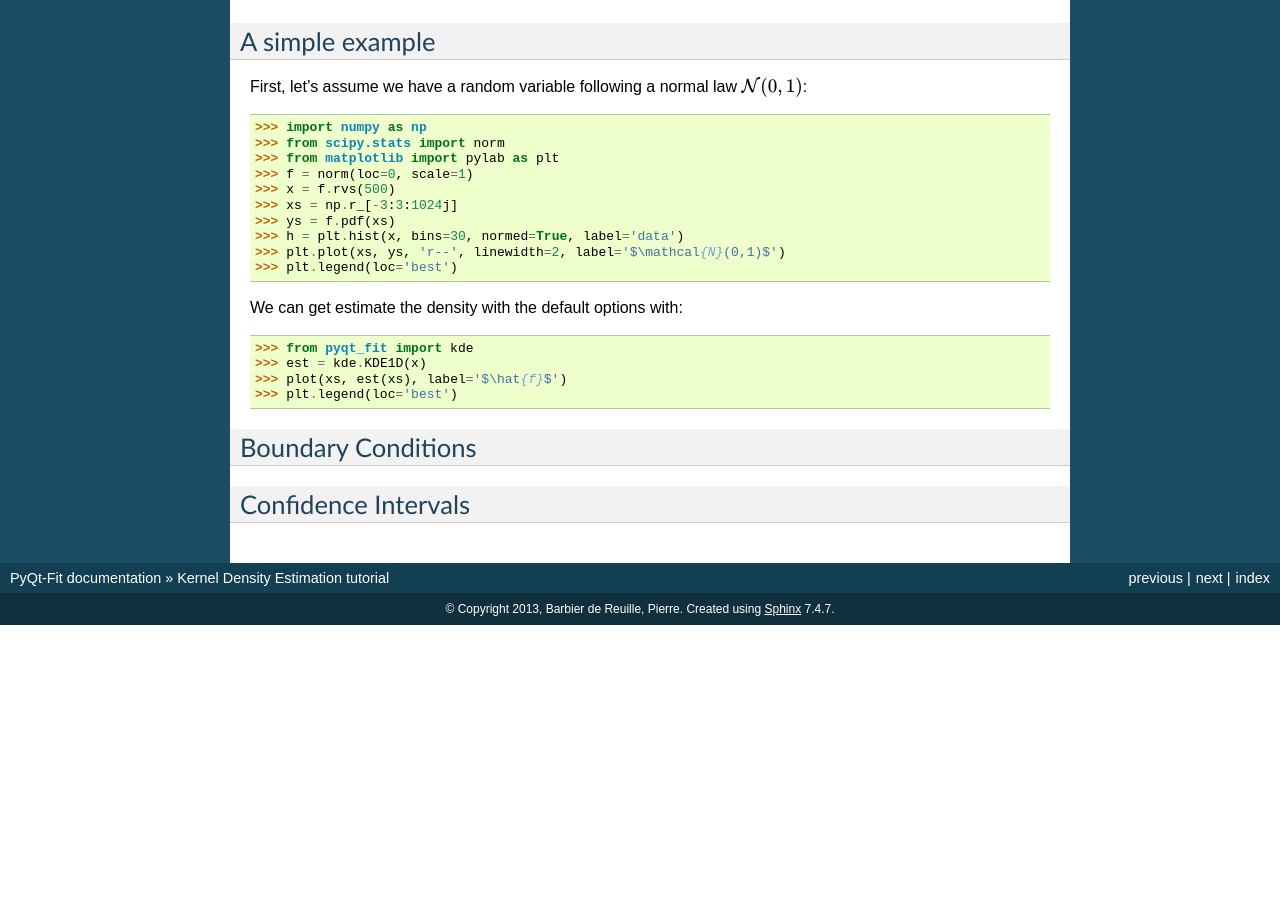
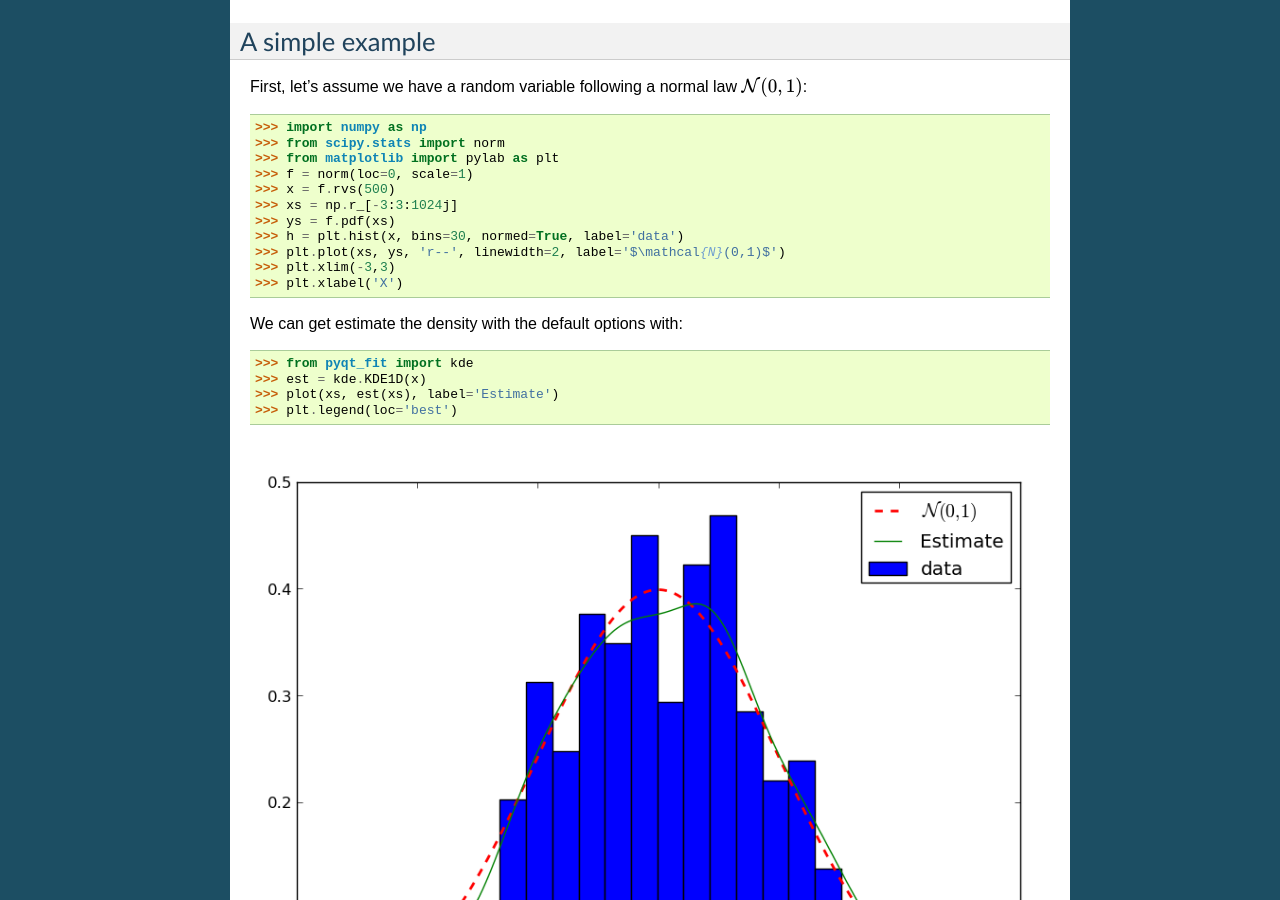
Before and after one commit to sergeyfarin/pyqt-fit, a Sphinx documentation site: the page built from docs/KDE_tut.rst, in a window 1280 px wide and 900 px high, scrolled down 542 px. Built offline with Sphinx 7.4.7, drawn with Linux system fonts in a browser that asks for light colours; formulas are drawn with MathJax 3; the version number could not be read and is left out; before the commit the page ends 1167 px from its top, so only the background shows below that.

Commit message:
Added image for introduction's result

```diff
--- a/docs/KDE_tut.rst
+++ b/docs/KDE_tut.rst
@@ -39,15 +39,18 @@ First, let's assume we have a random variable following a normal law :math:`\mat
   >>> ys = f.pdf(xs)
   >>> h = plt.hist(x, bins=30, normed=True, label='data')
   >>> plt.plot(xs, ys, 'r--', linewidth=2, label='$\mathcal{N}(0,1)$')
-  >>> plt.legend(loc='best')
+  >>> plt.xlim(-3,3)
+  >>> plt.xlabel('X')
 
 We can get estimate the density with the default options with::
 
   >>> from pyqt_fit import kde
   >>> est = kde.KDE1D(x)
-  >>> plot(xs, est(xs), label='$\hat{f}$')
+  >>> plot(xs, est(xs), label='Estimate')
   >>> plt.legend(loc='best')
 
+.. figure:: KDE_tut_normal.png
+   :align: center
 
 Boundary Conditions
 -------------------
```
Also changed, not shown: docs/KDE_tut_normal.png (added).
